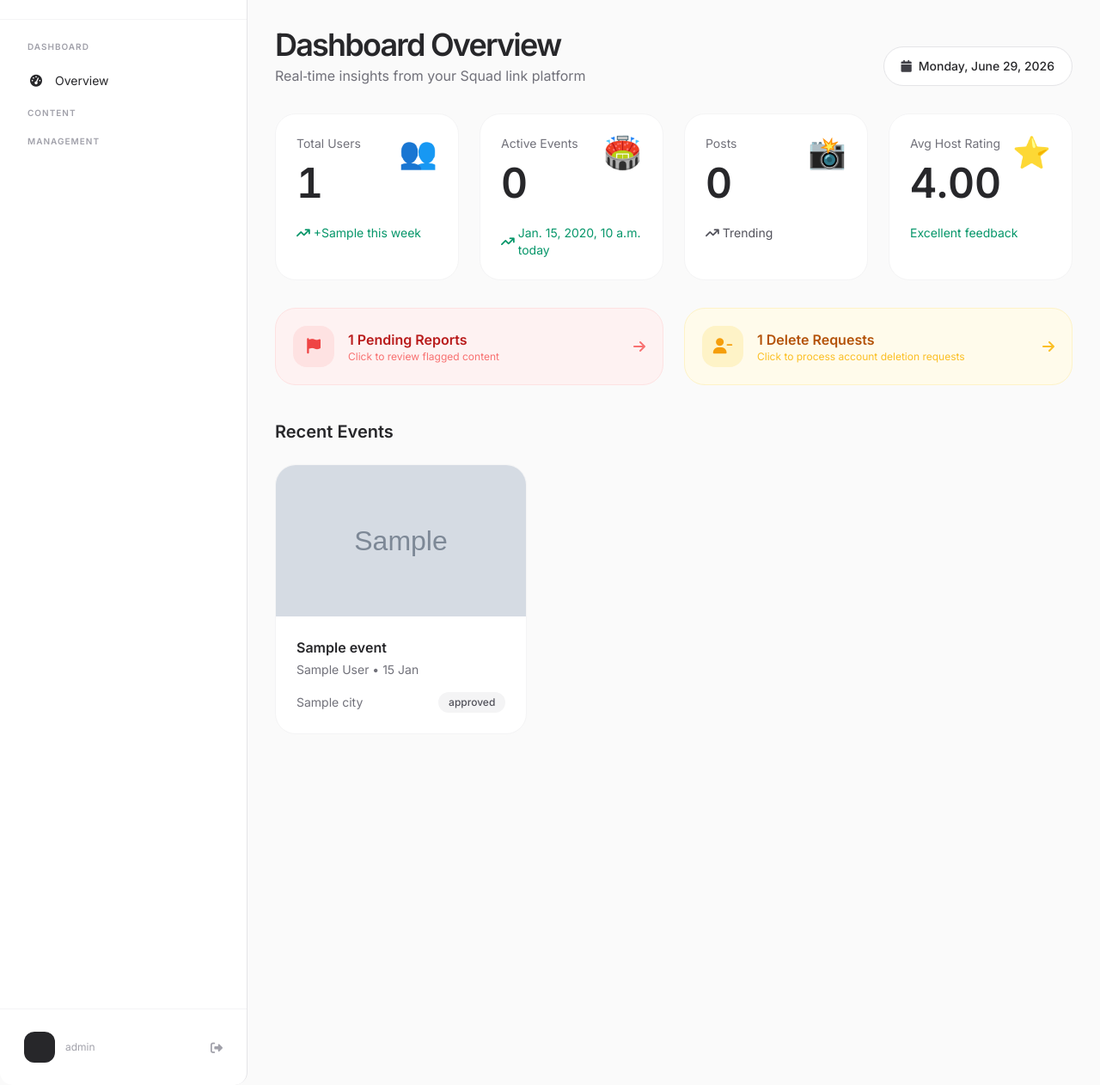
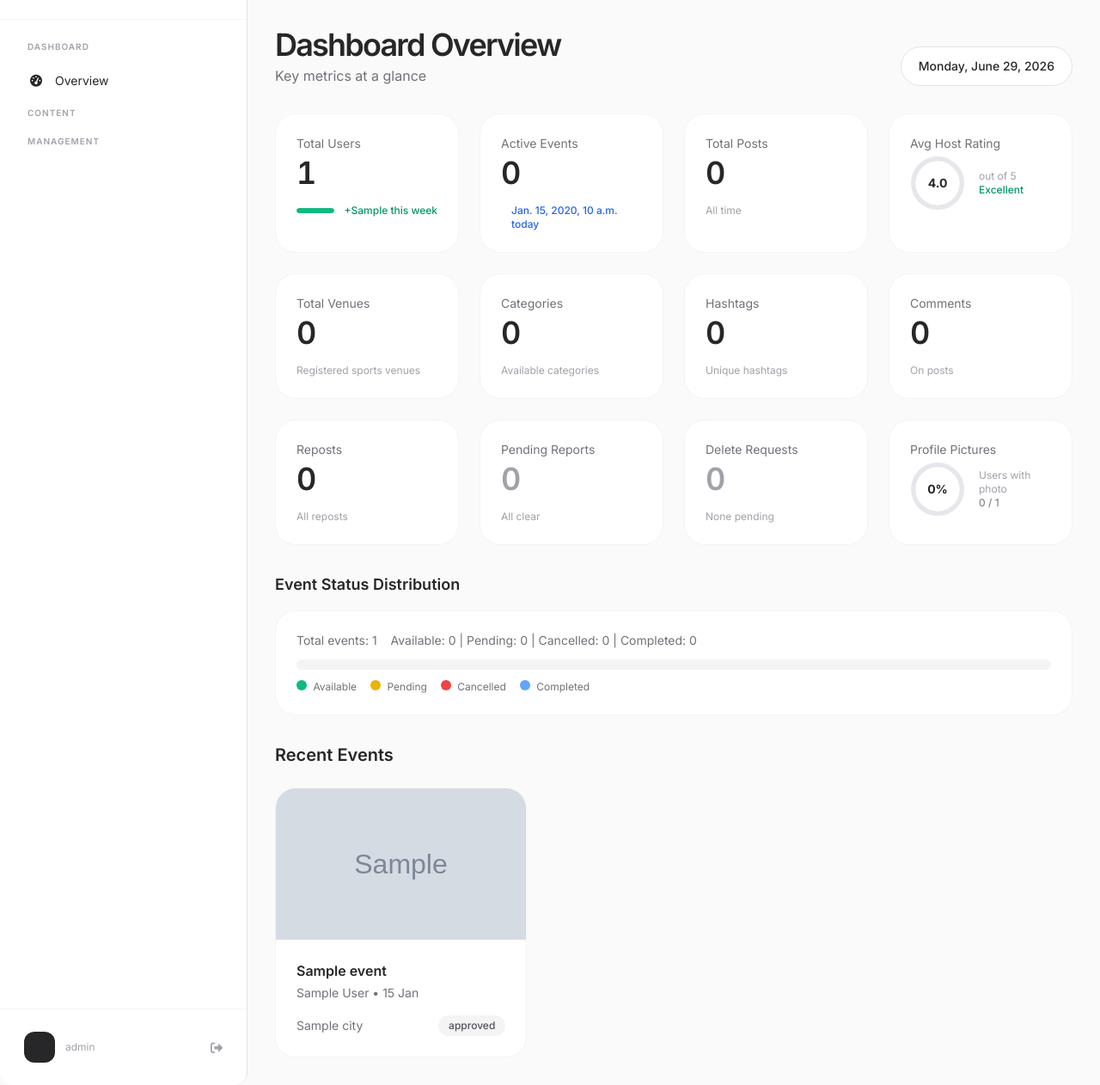
Before and after one commit to loye22/sport_app, a Django app: template api/templates/dashboard/overview.html in a window 1280 px wide. Shown: the part 69-1331 px from the top of the page at 86% size. Run offline with Django 3.2, Linux system fonts and the light colour scheme; the template is opened without the code that fills it: most values are stand-ins (such as "Sample title", 1, 10 or a date in 2020); grey boxes marked "Sample" are stand-in pictures; some libraries are stand-ins or nearby versions.

Commit message:
update the dashbaord theme

```diff
--- a/api/templates/dashboard/overview.html
+++ b/api/templates/dashboard/overview.html
@@ -1,132 +1,211 @@
 {% extends "dashboard/base.html" %}
 {% load static %}
 
-{% block title %}Overview{% endblock %}
+{% block title %}Overview &amp; Statistics{% endblock %}
 
 {% block content %}
 <!-- Header -->
 <div class="flex justify-between items-end mb-8">
     <div>
         <h1 class="text-4xl font-semibold tracking-tighter">Dashboard Overview</h1>
-        <p class="text-zinc-500 mt-1">Real‑time insights from your Squad link platform</p>
+        <p class="text-zinc-500 mt-1">Key metrics at a glance</p>
     </div>
-    <div class="bg-white px-5 py-3 rounded-3xl border border-zinc-200 flex items-center gap-x-2 text-sm font-medium">
-        <i class="fa-solid fa-calendar text-zinc-700"></i>  <!-- changed from yellow -->
+    <div class="bg-white px-5 py-3 rounded-3xl border border-zinc-200 text-sm font-medium">
         <span id="current-date"></span>
     </div>
 </div>
 
-<!-- Stat Cards -->
-<div class="grid grid-cols-4 gap-6">
+<!-- Stat Cards – 12 cards -->
+<div class="grid grid-cols-1 sm:grid-cols-2 lg:grid-cols-3 xl:grid-cols-4 gap-6 mb-8">
+
+    <!-- 1. Total Users -->
     <div class="bg-white rounded-3xl p-6 card-hover border border-zinc-100">
-        <div class="flex justify-between items-start">
-            <div>
-                <div class="text-sm text-zinc-500">Total Users</div>
-                <div class="stat-number text-5xl font-semibold mt-3">{{ total_users|default:"0" }}</div>
+        <div class="text-sm text-zinc-500 mb-1">Total Users</div>
+        <div class="stat-number text-4xl font-semibold text-zinc-800">{{ total_users|default:"0" }}</div>
+        <div class="mt-4 flex items-center gap-3">
+            <div class="flex-1 h-1.5 bg-zinc-100 rounded-full overflow-hidden">
+                <div class="h-full bg-emerald-500 rounded-full" style="width: {{ users_this_week|default:0 }}%"></div>
             </div>
-            <div class="text-4xl">👥</div>
-        </div>
-        <div class="mt-6 text-emerald-600 flex items-center gap-1 text-sm">
-            <i class="fa-solid fa-arrow-trend-up"></i>
-            +{{ users_this_week }} this week
+            <span class="text-xs text-emerald-600 font-medium">+{{ users_this_week }} this week</span>
         </div>
     </div>
 
+    <!-- 2. Active Events -->
     <div class="bg-white rounded-3xl p-6 card-hover border border-zinc-100">
-        <div class="flex justify-between items-start">
-            <div>
-                <div class="text-sm text-zinc-500">Active Events</div>
-                <div class="stat-number text-5xl font-semibold mt-3">{{ active_events|default:"0" }}</div>
+        <div class="text-sm text-zinc-500 mb-1">Active Events</div>
+        <div class="stat-number text-4xl font-semibold text-zinc-800">{{ active_events|default:"0" }}</div>
+        <div class="mt-4 flex items-center gap-3">
+            <div class="flex-1 h-1.5 bg-zinc-100 rounded-full overflow-hidden">
+                <div class="h-full bg-blue-500 rounded-full" style="width: {{ events_today|default:0 }}%"></div>
             </div>
-            <div class="text-4xl">🏟️</div>
-        </div>
-        <div class="mt-6 text-emerald-600 flex items-center gap-1 text-sm">
-            <i class="fa-solid fa-arrow-trend-up"></i>
-            {{ events_today }} today
+            <span class="text-xs text-blue-600 font-medium">{{ events_today }} today</span>
         </div>
     </div>
 
+    <!-- 3. Total Posts -->
     <div class="bg-white rounded-3xl p-6 card-hover border border-zinc-100">
-        <div class="flex justify-between items-start">
+        <div class="text-sm text-zinc-500 mb-1">Total Posts</div>
+        <div class="stat-number text-4xl font-semibold text-zinc-800">{{ total_posts|default:"0" }}</div>
+        <div class="mt-4 text-xs text-zinc-400">All time</div>
+    </div>
+
+    <!-- 4. Average Host Rating – Circular -->
+    <div class="bg-white rounded-3xl p-6 card-hover border border-zinc-100 relative">
+        <div class="text-sm text-zinc-500 mb-1">Avg Host Rating</div>
+        <div class="flex items-center gap-4">
+            <div class="relative w-16 h-16">
+                <svg class="w-16 h-16 -rotate-90 transform" viewBox="0 0 36 36">
+                    <circle cx="18" cy="18" r="15.915" fill="none" stroke="#e5e7eb" stroke-width="3" />
+                    <circle cx="18" cy="18" r="15.915" fill="none" stroke="#3b82f6" stroke-width="3"
+                        stroke-dasharray="100" stroke-dashoffset="{{ avg_rating_percent|default:100 }}"
+                        stroke-linecap="round" />
+                </svg>
+                <span class="absolute inset-0 flex items-center justify-center text-sm font-bold text-zinc-800">
+                    {{ avg_rating|floatformat:1|default:"—" }}
+                </span>
+            </div>
             <div>
-                <div class="text-sm text-zinc-500">Posts</div>
-                <div class="stat-number text-5xl font-semibold mt-3">{{ total_posts|default:"0" }}</div>
+                <div class="text-xs text-zinc-400">out of 5</div>
+                <div class="text-xs text-emerald-600 font-medium">Excellent</div>
             </div>
-            <div class="text-4xl">📸</div>
-        </div>
-        <div class="mt-6 text-zinc-600 flex items-center gap-1 text-sm">  <!-- changed from amber -->
-            <i class="fa-solid fa-arrow-trend-up"></i> Trending
         </div>
     </div>
 
+    <!-- 5. Total Venues -->
     <div class="bg-white rounded-3xl p-6 card-hover border border-zinc-100">
-        <div class="flex justify-between items-start">
+        <div class="text-sm text-zinc-500 mb-1">Total Venues</div>
+        <div class="stat-number text-4xl font-semibold text-zinc-800">{{ total_venues|default:"0" }}</div>
+        <div class="mt-4 text-xs text-zinc-400">Registered sports venues</div>
+    </div>
+
+    <!-- 6. Total Categories -->
+    <div class="bg-white rounded-3xl p-6 card-hover border border-zinc-100">
+        <div class="text-sm text-zinc-500 mb-1">Categories</div>
+        <div class="stat-number text-4xl font-semibold text-zinc-800">{{ total_categories|default:"0" }}</div>
+        <div class="mt-4 text-xs text-zinc-400">Available categories</div>
+    </div>
+
+    <!-- 7. Total Hashtags -->
+    <div class="bg-white rounded-3xl p-6 card-hover border border-zinc-100">
+        <div class="text-sm text-zinc-500 mb-1">Hashtags</div>
+        <div class="stat-number text-4xl font-semibold text-zinc-800">{{ total_hashtags|default:"0" }}</div>
+        <div class="mt-4 text-xs text-zinc-400">Unique hashtags</div>
+    </div>
+
+    <!-- 8. Total Comments -->
+    <div class="bg-white rounded-3xl p-6 card-hover border border-zinc-100">
+        <div class="text-sm text-zinc-500 mb-1">Comments</div>
+        <div class="stat-number text-4xl font-semibold text-zinc-800">{{ total_comments|default:"0" }}</div>
+        <div class="mt-4 text-xs text-zinc-400">On posts</div>
+    </div>
+
+    <!-- 9. Total Reposts -->
+    <div class="bg-white rounded-3xl p-6 card-hover border border-zinc-100">
+        <div class="text-sm text-zinc-500 mb-1">Reposts</div>
+        <div class="stat-number text-4xl font-semibold text-zinc-800">{{ total_reposts|default:"0" }}</div>
+        <div class="mt-4 text-xs text-zinc-400">All reposts</div>
+    </div>
+
+    <!-- 10. Pending Reports -->
+    <div class="bg-white rounded-3xl p-6 card-hover border border-zinc-100">
+        <div class="text-sm text-zinc-500 mb-1">Pending Reports</div>
+        <div class="stat-number text-4xl font-semibold {% if pending_reports > 0 %}text-red-500{% else %}text-zinc-400{% endif %}">
+            {{ pending_reports|default:"0" }}
+        </div>
+        <div class="mt-4 text-xs text-zinc-400">
+            {% if pending_reports > 0 %}
+            <span class="text-red-500">Requires attention</span>
+            {% else %}
+            All clear
+            {% endif %}
+        </div>
+    </div>
+
+    <!-- 11. Pending Delete Requests -->
+    <div class="bg-white rounded-3xl p-6 card-hover border border-zinc-100">
+        <div class="text-sm text-zinc-500 mb-1">Delete Requests</div>
+        <div class="stat-number text-4xl font-semibold {% if pending_delete > 0 %}text-amber-500{% else %}text-zinc-400{% endif %}">
+            {{ pending_delete|default:"0" }}
+        </div>
+        <div class="mt-4 text-xs text-zinc-400">
+            {% if pending_delete > 0 %}
+            <span class="text-amber-500">Pending approval</span>
+            {% else %}
+            None pending
+            {% endif %}
+        </div>
+    </div>
+
+    <!-- 12. Profile Picture Completion – Circular -->
+    <div class="bg-white rounded-3xl p-6 card-hover border border-zinc-100">
+        <div class="text-sm text-zinc-500 mb-1">Profile Pictures</div>
+        <div class="flex items-center gap-4">
+            <div class="relative w-16 h-16">
+                <svg class="w-16 h-16 -rotate-90 transform" viewBox="0 0 36 36">
+                    <circle cx="18" cy="18" r="15.915" fill="none" stroke="#e5e7eb" stroke-width="3" />
+                    <circle cx="18" cy="18" r="15.915" fill="none" stroke="#8b5cf6" stroke-width="3"
+                        stroke-dasharray="100" stroke-dashoffset="{{ profile_pic_percent|default:100 }}"
+                        stroke-linecap="round" />
+                </svg>
+                <span class="absolute inset-0 flex items-center justify-center text-sm font-bold text-zinc-800">
+                    {{ profile_pic_percent|default:0 }}%
+                </span>
+            </div>
             <div>
-                <div class="text-sm text-zinc-500">Avg Host Rating</div>
-                <div class="stat-number text-5xl font-semibold mt-3">{{ avg_rating|floatformat:2|default:"—" }}</div>
+                <div class="text-xs text-zinc-400">Users with photo</div>
+                <div class="text-xs text-zinc-500">{{ users_with_pic|default:0 }} / {{ total_users }}</div>
             </div>
-            <div class="text-4xl">⭐</div>
-        </div>
-        <div class="mt-6 text-emerald-600 flex items-center gap-1 text-sm">
-            Excellent feedback
         </div>
     </div>
 </div>
 
-<!-- Pending Alerts -->
-{% if pending_reports_count or pending_delete_count %}
-<div class="mt-8 grid grid-cols-2 gap-6">
-    {% if pending_reports_count %}
-    <a href="{% url 'dashboard:reports' %}"
-       class="flex items-center gap-4 bg-red-50 border border-red-100 rounded-3xl p-5 hover:bg-red-100 transition-colors">
-        <div class="w-12 h-12 bg-red-100 rounded-2xl flex items-center justify-center">
-            <i class="fa-solid fa-flag text-red-500 text-lg"></i>
+<!-- Event Status Distribution – stacked bar -->
+<div class="mb-8">
+    <h3 class="text-lg font-semibold text-zinc-800 mb-4">Event Status Distribution</h3>
+    <div class="bg-white rounded-3xl p-6 border border-zinc-100">
+        <div class="flex flex-wrap items-center gap-4 mb-3">
+            <span class="text-sm text-zinc-500">Total events: {{ total_events }}</span>
+            <span class="text-sm text-zinc-500">
+                Available: {{ status_dict.Available|default:0 }} |
+                Pending: {{ status_dict.Pending|default:0 }} |
+                Cancelled: {{ status_dict.Cancelled|default:0 }} |
+                Completed: {{ status_dict.Completed|default:0 }}
+            </span>
         </div>
-        <div>
-            <div class="font-semibold text-red-700">{{ pending_reports_count }} Pending Reports</div>
-            <div class="text-xs text-red-400">Click to review flagged content</div>
+        <div class="w-full h-3 bg-zinc-100 rounded-full overflow-hidden flex">
+            <div class="h-full bg-emerald-500" style="width: {% widthratio status_dict.Available|default:0 total_events 100 %}%"></div>
+            <div class="h-full bg-yellow-500" style="width: {% widthratio status_dict.Pending|default:0 total_events 100 %}%"></div>
+            <div class="h-full bg-red-500" style="width: {% widthratio status_dict.Cancelled|default:0 total_events 100 %}%"></div>
+            <div class="h-full bg-blue-400" style="width: {% widthratio status_dict.Completed|default:0 total_events 100 %}%"></div>
         </div>
-        <i class="fa-solid fa-arrow-right ml-auto text-red-400"></i>
-    </a>
-    {% endif %}
-
-    {% if pending_delete_count %}
-    <a href="{% url 'dashboard:delete_requests' %}"
-       class="flex items-center gap-4 bg-amber-50 border border-amber-100 rounded-3xl p-5 hover:bg-amber-100 transition-colors">
-        <div class="w-12 h-12 bg-amber-100 rounded-2xl flex items-center justify-center">
-            <i class="fa-solid fa-user-minus text-amber-500 text-lg"></i>
+        <div class="flex flex-wrap gap-4 mt-3 text-xs text-zinc-500">
+            <span><span class="inline-block w-3 h-3 bg-emerald-500 rounded-full mr-1"></span> Available</span>
+            <span><span class="inline-block w-3 h-3 bg-yellow-500 rounded-full mr-1"></span> Pending</span>
+            <span><span class="inline-block w-3 h-3 bg-red-500 rounded-full mr-1"></span> Cancelled</span>
+            <span><span class="inline-block w-3 h-3 bg-blue-400 rounded-full mr-1"></span> Completed</span>
         </div>
-        <div>
-            <div class="font-semibold text-amber-700">{{ pending_delete_count }} Delete Requests</div>
-            <div class="text-xs text-amber-400">Click to process account deletion requests</div>
-        </div>
-        <i class="fa-solid fa-arrow-right ml-auto text-amber-400"></i>
-    </a>
-    {% endif %}
+    </div>
 </div>
-{% endif %}
 
 <!-- Recent Events -->
-<div class="mt-10">
+<div class="mt-4">
     <div class="flex justify-between items-center mb-6">
         <h2 class="text-xl font-semibold">Recent Events</h2>
         {% if perms_map.can_view_events %}
         <a href="{% url 'dashboard:events' %}" class="text-sm text-zinc-700 hover:text-black font-medium transition-colors">
-            View all <i class="fa-solid fa-arrow-right ml-1"></i>
+            View all →
         </a>
         {% endif %}
     </div>
 
     {% if recent_events %}
-    <div class="grid grid-cols-3 gap-6">
+    <div class="grid grid-cols-1 md:grid-cols-2 lg:grid-cols-3 gap-6">
         {% for event in recent_events %}
         <div class="bg-white rounded-3xl overflow-hidden card-hover border border-zinc-100">
             {% if event.image %}
             <img src="{{ event.image }}" class="w-full h-44 object-cover" alt="{{ event.title }}">
             {% else %}
-            <div class="w-full h-44 bg-gradient-to-br from-zinc-200 to-zinc-300 flex items-center justify-center text-5xl">  <!-- changed from yellow -->
-                🏟️
-            </div>
+            <div class="w-full h-44 bg-gradient-to-br from-zinc-200 to-zinc-300 flex items-center justify-center text-5xl">🏟️</div>
             {% endif %}
             <div class="p-6">
                 <div class="font-semibold truncate">{{ event.title }}</div>
@@ -147,7 +226,6 @@
     </div>
     {% else %}
     <div class="bg-white rounded-3xl p-12 text-center border border-zinc-100">
-        <div class="text-5xl mb-4">🏟️</div>
         <p class="text-zinc-400">No events yet</p>
     </div>
     {% endif %}
```
Also changed, not shown: apiapp/views.py (+73 -0 lines).
